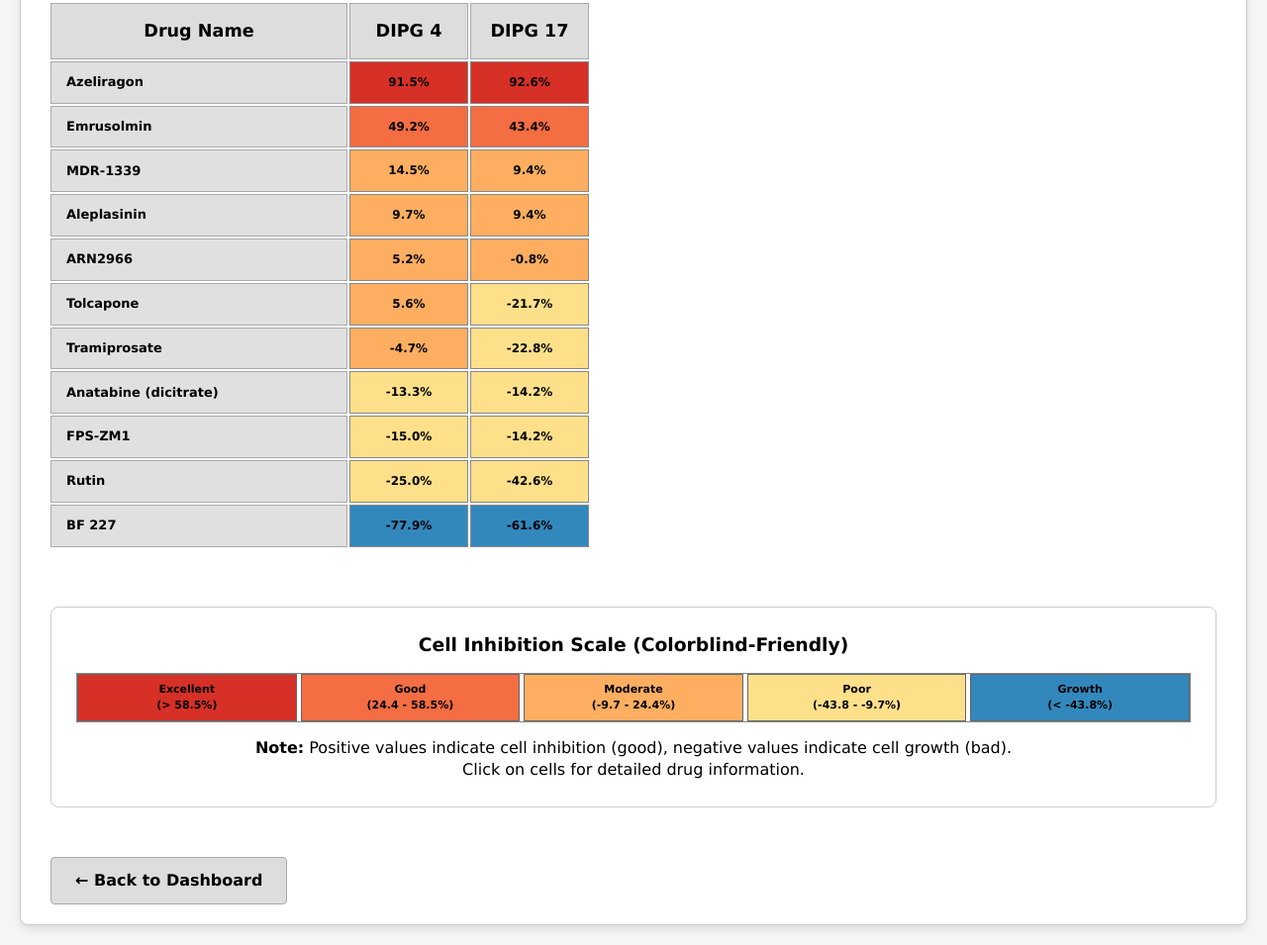
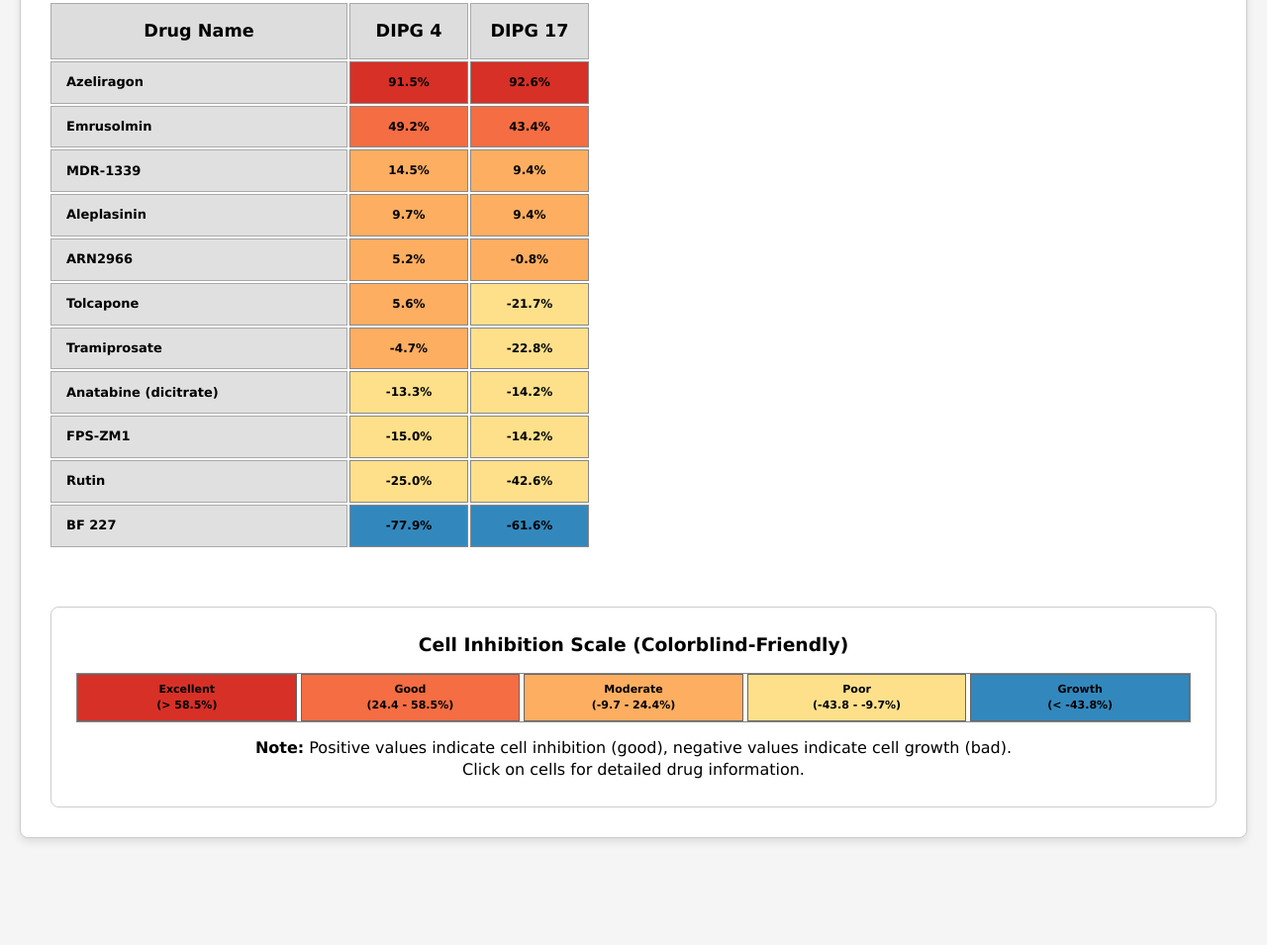
Before and after one commit to Romnoms/DIPG, a plain HTML site: page Amyloid_β_heatmap.html in a window 1280 px wide. Shown: the part 514-1469 px from the top of the page at 99% size. After the commit the page ends 1381 px from the top, so only its background shows below. Drawn offline with Linux system fonts and the light colour scheme.

Commit message:
Update Amyloid_β_heatmap.html

```diff
--- a/Amyloid_β_heatmap.html
+++ b/Amyloid_β_heatmap.html
@@ -342,9 +342,6 @@
                 </p>
             </div>
 
-            <a href="index.html" class="back-button">← Back to Dashboard</a>
-        </div>
-
         <div class="tooltip" id="tooltip"></div>
 
         <script>
```
